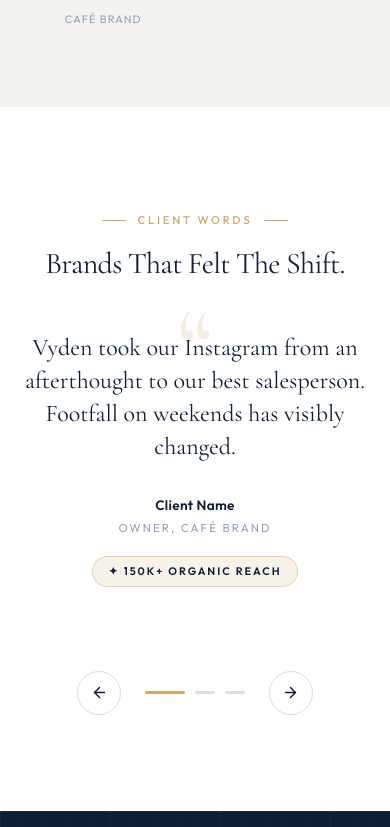
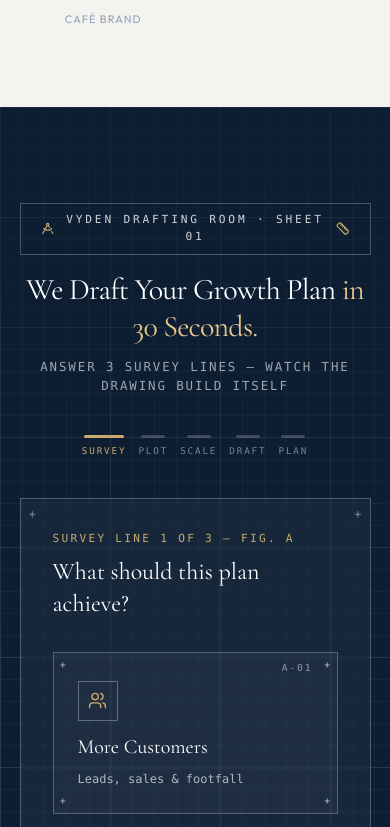
Before and after one commit to vydenco-code/new-vyden-website, a React (Vite) app: page / in a window 390 px wide. Shown: the part 7657-8484 px from the top of the page. Built offline with nearby package versions, Linux system fonts and the light colour scheme.

Commit message:
Remove Testimonials section and data (awaiting real client quotes)

```diff
--- a/src/components/Testimonials.tsx
+++ /dev/null
@@ -1,96 +0,0 @@
-import { useEffect, useState } from 'react';
-import { AnimatePresence, motion } from 'motion/react';
-import { ArrowLeft, ArrowRight } from 'lucide-react';
-import { testimonials } from '../data/testimonials';
-
-export default function Testimonials() {
-  const [index, setIndex] = useState(0);
-  const [paused, setPaused] = useState(false);
-  const total = testimonials.length;
-
-  useEffect(() => {
-    if (paused || total < 2) return;
-    const id = setInterval(() => setIndex((i) => (i + 1) % total), 6500);
-    return () => clearInterval(id);
-  }, [paused, total]);
-
-  const go = (dir: number) => setIndex((i) => (i + dir + total) % total);
-
-  return (
-    <section
-      className="bg-white py-24 px-[5%]"
-      onMouseEnter={() => setPaused(true)}
-      onMouseLeave={() => setPaused(false)}
-    >
-      <div className="max-w-4xl mx-auto text-center">
-        <div className="inline-flex items-center gap-3 mb-4 justify-center">
-          <div className="w-6 h-[1px] bg-gold"></div>
-          <span className="text-[0.7rem] font-medium text-gold uppercase tracking-[0.25em]">Client Words</span>
-          <div className="w-6 h-[1px] bg-gold"></div>
-        </div>
-        <h2 className="font-serif text-3xl md:text-5xl font-normal text-navy-deep leading-tight tracking-tight mb-12">
-          Brands That <em className="italic text-navy-mid not-italic">Felt The Shift.</em>
-        </h2>
-
-        <div className="relative min-h-[300px] sm:min-h-[260px]">
-          <span aria-hidden="true" className="font-serif text-[7rem] leading-none text-gold/20 absolute -top-10 left-1/2 -translate-x-1/2 select-none">“</span>
-          <AnimatePresence mode="wait">
-            <motion.figure
-              key={index}
-              initial={{ opacity: 0, x: 48 }}
-              animate={{ opacity: 1, x: 0 }}
-              exit={{ opacity: 0, x: -48 }}
-              transition={{ duration: 0.4, ease: [0.22, 1, 0.36, 1] }}
-              drag="x"
-              dragConstraints={{ left: 0, right: 0 }}
-              dragElastic={0.6}
-              onDragEnd={(_, info) => {
-                if (info.offset.x < -60) go(1);
-                else if (info.offset.x > 60) go(-1);
-              }}
-              className="cursor-grab active:cursor-grabbing"
-            >
-              <blockquote className="font-serif text-2xl md:text-[2rem] font-normal text-navy-deep leading-snug mb-8">
-                {testimonials[index].quote}
-              </blockquote>
-              <figcaption>
-                <p className="text-[0.85rem] font-semibold text-navy-deep tracking-wide">{testimonials[index].name}</p>
-                <p className="text-[0.72rem] text-slate-400 uppercase tracking-[0.18em] mt-1 mb-5">{testimonials[index].role}</p>
-                <span className="inline-block text-[0.68rem] font-semibold text-navy-deep bg-gold/15 border border-gold/40 uppercase tracking-[0.18em] px-4 py-1.5 rounded-full">
-                  ✦ {testimonials[index].metric}
-                </span>
-              </figcaption>
-            </motion.figure>
-          </AnimatePresence>
-        </div>
-
-        <div className="flex items-center justify-center gap-6 mt-10">
-          <button
-            onClick={() => go(-1)}
-            aria-label="Previous testimonial"
-            className="w-11 h-11 rounded-full border border-navy-deep/15 flex items-center justify-center text-navy-deep hover:bg-navy-deep hover:text-gold hover:border-navy-deep transition-all cursor-pointer"
-          >
-            <ArrowLeft size={17} />
-          </button>
-          <div className="flex items-center gap-2.5">
-            {testimonials.map((_, i) => (
-              <button
-                key={i}
-                onClick={() => setIndex(i)}
-                aria-label={`Go to testimonial ${i + 1}`}
-                className={`h-[3px] rounded-full transition-all duration-400 cursor-pointer ${i === index ? 'w-10 bg-gold' : 'w-5 bg-navy-deep/15 hover:bg-navy-deep/30'}`}
-              />
-            ))}
-          </div>
-          <button
-            onClick={() => go(1)}
-            aria-label="Next testimonial"
-            className="w-11 h-11 rounded-full border border-navy-deep/15 flex items-center justify-center text-navy-deep hover:bg-navy-deep hover:text-gold hover:border-navy-deep transition-all cursor-pointer"
-          >
-            <ArrowRight size={17} />
-          </button>
-        </div>
-      </div>
-    </section>
-  );
-}
--- a/src/data/testimonials.ts
+++ /dev/null
@@ -1,31 +0,0 @@
-// ⚠️ PLACEHOLDER QUOTES — replace with real client words before launch.
-// Ask each client: "In one or two lines, what changed after working with us?"
-// Keep the metric chip only when the number is real and approved by the client.
-
-export interface Testimonial {
-  quote: string;
-  name: string;
-  role: string;
-  metric: string;
-}
-
-export const testimonials: Testimonial[] = [
-  {
-    quote: 'Vyden took our Instagram from an afterthought to our best salesperson. Footfall on weekends has visibly changed.',
-    name: 'Client Name',
-    role: 'Owner, Café Brand',
-    metric: '150K+ organic reach',
-  },
-  {
-    quote: 'One team for our branding, our ads and our billing software. Nothing falls between chairs anymore.',
-    name: 'Client Name',
-    role: 'Director, Retail Chain',
-    metric: '3 services, 1 team',
-  },
-  {
-    quote: 'They think like owners, not vendors. Every report ties back to revenue, and every call ends with a next step.',
-    name: 'Client Name',
-    role: 'Founder, D2C Startup',
-    metric: '24–48 hr response',
-  },
-];
--- a/src/pages/HomePage.tsx
+++ b/src/pages/HomePage.tsx
@@ -4,7 +4,6 @@ import Story from '../components/Story';
 import CapabilitiesIndex from '../components/CapabilitiesIndex';
 import SoftwareTeaser from '../components/SoftwareTeaser';
 import ClientStrip from '../components/ClientStrip';
-import Testimonials from '../components/Testimonials';
 import GoldDivider from '../components/GoldDivider';
 import ServiceFinder from '../components/ServiceFinder';
 import CTA from '../components/CTA';
@@ -25,7 +24,6 @@ export default function HomePage() {
       <GoldDivider dark />
       <SoftwareTeaser />
       <ClientStrip />
-      <Testimonials />
       <ServiceFinder />
       <GoldDivider />
       <CTA />
```
